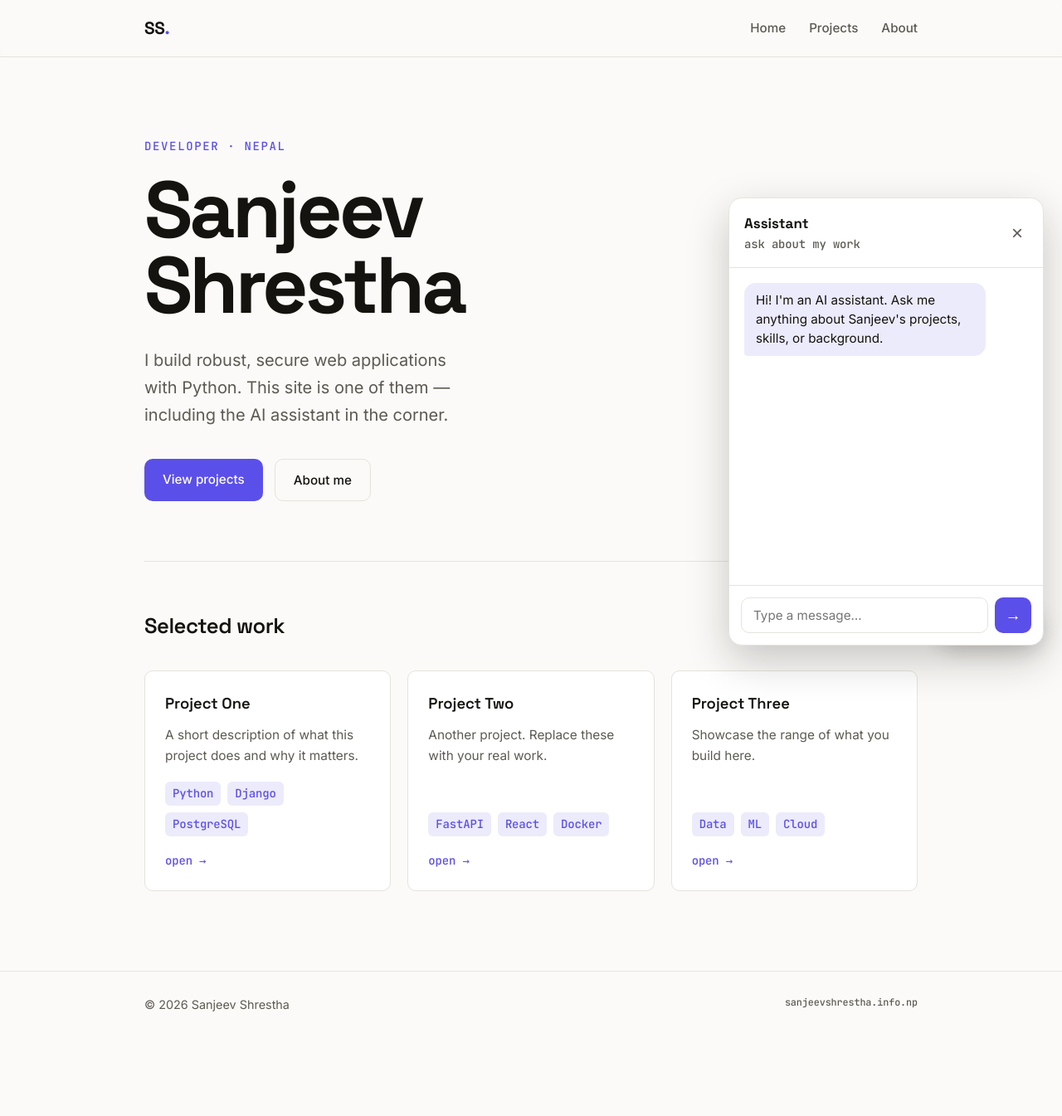
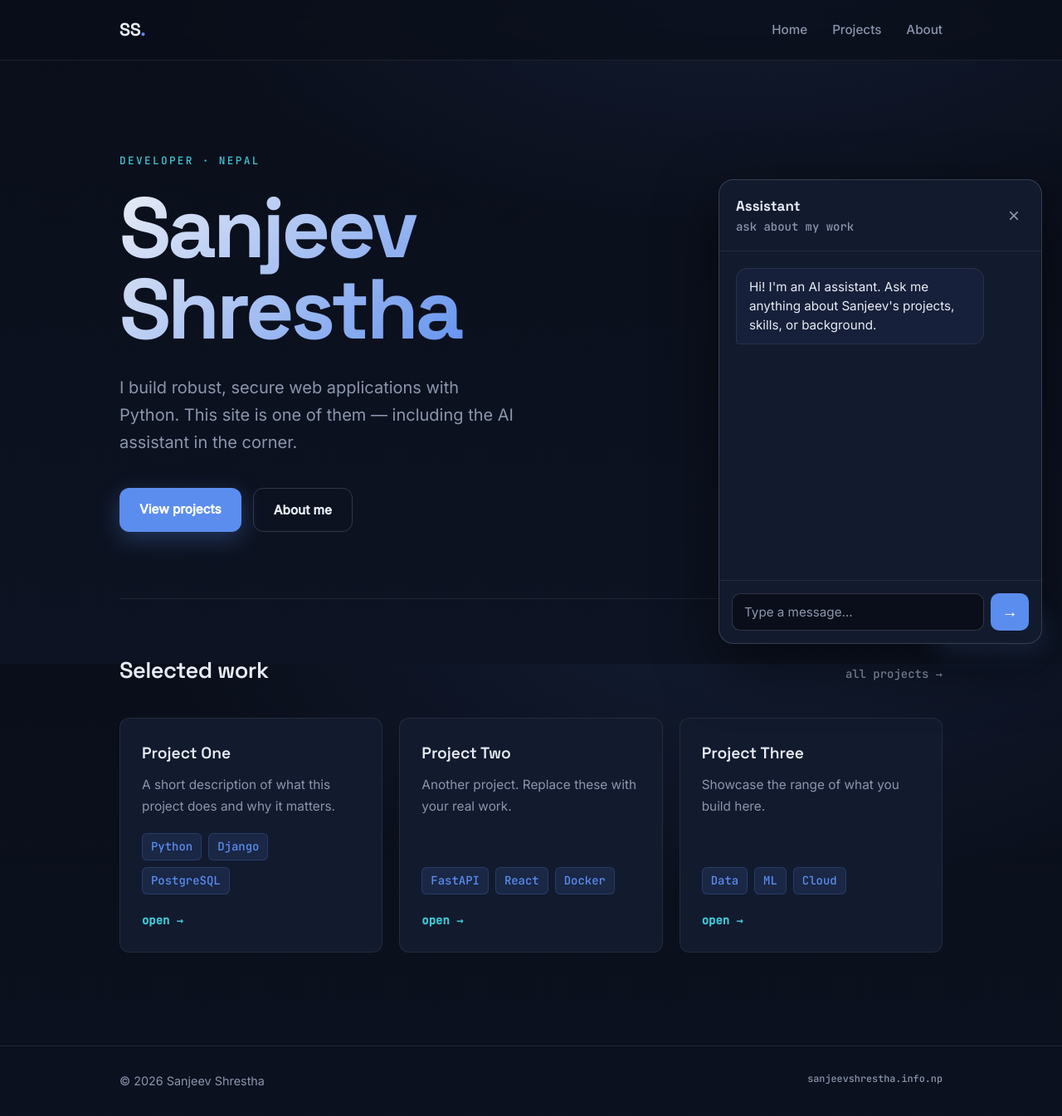
Before and after one commit to sanzunewar/portfolio, a Django app: page / in a window 1280 px wide. Shown: the whole page at 83% size. Before the commit the page ends 1219 px from the top, so only its background shows below. Run offline with Django 5.2, Linux system fonts and the light colour scheme; parts of the project's set-up code (start-up, migrations or seed data) failed here and were passed over.

Commit message:
add dark signal theme

```diff
--- a/static/css/style.css
+++ b/static/css/style.css
@@ -1,22 +1,29 @@
 :root {
-  --paper: #FBFAF8;
-  --ink: #14130F;
-  --ink-soft: #5C5A52;
-  --accent: #5B4FE9;
-  --accent-soft: #ECEBFB;
-  --hairline: #E5E3DB;
-  --radius: 10px;
-  --max: 980px;
+  --bg: #0A0E1A;
+  --bg-2: #0D1322;
+  --surface: #121A2E;
+  --surface-2: #16203A;
+  --text: #E8ECF5;
+  --muted: #8B96AD;
+  --accent: #5B8DEF;
+  --accent-2: #3FC7D4;
+  --hairline: rgba(255, 255, 255, 0.08);
+  --hairline-strong: rgba(255, 255, 255, 0.16);
+  --glow: rgba(91, 141, 239, 0.30);
+  --radius: 12px;
+  --max: 1040px;
 }
 
 * { box-sizing: border-box; }
-
 html { scroll-behavior: smooth; }
 
 body {
   margin: 0;
-  background: var(--paper);
-  color: var(--ink);
+  background:
+    radial-gradient(1200px 600px at 70% -10%, rgba(91, 141, 239, 0.12), transparent 60%),
+    linear-gradient(180deg, var(--bg) 0%, var(--bg-2) 100%);
+  background-attachment: fixed;
+  color: var(--text);
   font-family: "Inter", system-ui, sans-serif;
   line-height: 1.65;
   font-size: 17px;
@@ -24,115 +31,125 @@ body {
 }
 
 .container { width: 100%; max-width: var(--max); margin: 0 auto; padding: 0 24px; }
-.mono { font-family: "JetBrains Mono", ui-monospace, monospace; font-size: 0.82em; letter-spacing: -0.01em; }
-
+.mono { font-family: "JetBrains Mono", ui-monospace, monospace; font-size: 0.82em; letter-spacing: 0; }
 a { color: inherit; text-decoration: none; }
 
-/* --- Header / nav --- */
-.site-header { border-bottom: 1px solid var(--hairline); position: sticky; top: 0; background: rgba(251,250,248,0.85); backdrop-filter: blur(8px); z-index: 50; }
-.nav { display: flex; align-items: center; justify-content: space-between; height: 68px; }
-.brand { font-family: "Space Grotesk", sans-serif; font-weight: 700; font-size: 1.3rem; letter-spacing: -0.02em; }
+/* Header */
+.site-header {
+  position: sticky; top: 0; z-index: 50;
+  background: rgba(10, 14, 26, 0.72);
+  backdrop-filter: blur(12px);
+  border-bottom: 1px solid var(--hairline);
+}
+.nav { display: flex; align-items: center; justify-content: space-between; height: 72px; }
+.brand { font-family: "Space Grotesk", sans-serif; font-weight: 700; font-size: 1.35rem; letter-spacing: -0.02em; }
 .brand-dot { color: var(--accent); }
-.nav-links { display: flex; gap: 28px; }
-.nav-links a { color: var(--ink-soft); font-weight: 500; font-size: 0.95rem; transition: color 0.15s; }
-.nav-links a:hover { color: var(--ink); }
+.nav-links { display: flex; gap: 30px; }
+.nav-links a { color: var(--muted); font-weight: 500; font-size: 0.95rem; transition: color 0.18s; }
+.nav-links a:hover { color: var(--text); }
 
-/* --- Hero --- */
-.hero { padding: 96px 0 72px; }
-.eyebrow { color: var(--accent); text-transform: uppercase; letter-spacing: 0.12em; margin: 0 0 20px; }
+/* Hero */
+.hero { padding: 110px 0 80px; position: relative; }
+.eyebrow {
+  font-family: "JetBrains Mono", monospace; font-size: 0.8rem;
+  color: var(--accent-2); text-transform: uppercase; letter-spacing: 0.18em;
+  margin: 0 0 22px;
+}
 .hero-title {
-  font-family: "Space Grotesk", sans-serif;
-  font-weight: 700;
-  font-size: clamp(3.2rem, 9vw, 6rem);
-  line-height: 0.95;
-  letter-spacing: -0.04em;
+  font-family: "Space Grotesk", sans-serif; font-weight: 700;
+  font-size: clamp(3.4rem, 9vw, 6.4rem); line-height: 0.96; letter-spacing: -0.04em;
   margin: 0 0 28px;
+  background: linear-gradient(135deg, #E8ECF5 0%, #5B8DEF 55%, #3FC7D4 100%);
+  -webkit-background-clip: text; background-clip: text; color: transparent;
 }
-.hero-lede { font-size: 1.25rem; color: var(--ink-soft); max-width: 30ch; margin: 0 0 36px; }
+.hero-lede { font-size: 1.25rem; color: var(--muted); max-width: 38ch; margin: 0 0 38px; }
 .hero-actions { display: flex; gap: 14px; flex-wrap: wrap; }
 
-.btn { display: inline-block; padding: 12px 22px; border-radius: var(--radius); font-weight: 500; font-size: 0.95rem; transition: transform 0.12s, background 0.15s; }
+.btn { display: inline-block; padding: 13px 24px; border-radius: var(--radius); font-weight: 600; font-size: 0.95rem; transition: transform 0.14s, box-shadow 0.2s, background 0.2s, border-color 0.2s; }
 .btn:active { transform: translateY(1px); }
-.btn-primary { background: var(--accent); color: #fff; }
-.btn-primary:hover { background: #4a3fd6; }
-.btn-ghost { border: 1px solid var(--hairline); color: var(--ink); }
-.btn-ghost:hover { border-color: var(--ink); }
+.btn-primary { background: var(--accent); color: #fff; box-shadow: 0 8px 28px var(--glow); }
+.btn-primary:hover { background: #6f9bf3; box-shadow: 0 12px 36px var(--glow); }
+.btn-ghost { border: 1px solid var(--hairline-strong); color: var(--text); }
+.btn-ghost:hover { border-color: var(--accent); }
 
-/* --- Sections --- */
-.section { padding: 56px 0; border-top: 1px solid var(--hairline); }
-.section-head { display: flex; align-items: baseline; justify-content: space-between; margin-bottom: 32px; }
+/* Sections */
+.section { padding: 64px 0; border-top: 1px solid var(--hairline); }
+.section-head { display: flex; align-items: baseline; justify-content: space-between; margin-bottom: 34px; }
 .section h2, .page-head h1 { font-family: "Space Grotesk", sans-serif; font-weight: 600; letter-spacing: -0.02em; margin: 0; }
-.section h2 { font-size: 1.6rem; }
-.section-link { color: var(--ink-soft); transition: color 0.15s; }
-.section-link:hover { color: var(--accent); }
+.section h2 { font-size: 1.7rem; }
+.section-link { color: var(--muted); transition: color 0.18s; }
+.section-link:hover { color: var(--accent-2); }
+.page-head { padding: 90px 0 8px; }
+.page-head h1 { font-size: clamp(2.6rem, 6vw, 3.8rem); }
 
-.page-head { padding: 80px 0 8px; }
-.page-head h1 { font-size: clamp(2.4rem, 6vw, 3.6rem); }
+/* Cards */
+.card-grid { display: grid; grid-template-columns: repeat(auto-fill, minmax(280px, 1fr)); gap: 20px; }
+.card {
+  border: 1px solid var(--hairline); border-radius: var(--radius);
+  padding: 26px; background: var(--surface);
+  display: flex; flex-direction: column;
+  transition: border-color 0.2s, transform 0.2s, box-shadow 0.2s, background 0.2s;
+}
+.card:hover { border-color: var(--accent); transform: translateY(-4px); box-shadow: 0 16px 40px rgba(0, 0, 0, 0.4); background: var(--surface-2); }
+.card-title { font-family: "Space Grotesk", sans-serif; font-weight: 600; font-size: 1.2rem; margin: 0 0 10px; }
+.card-summary { color: var(--muted); font-size: 0.96rem; margin: 0 0 20px; flex: 1; }
+.tags { list-style: none; display: flex; flex-wrap: wrap; gap: 8px; padding: 0; margin: 0 0 20px; }
+.tags li { background: rgba(91, 141, 239, 0.12); color: var(--accent); padding: 4px 10px; border-radius: 6px; border: 1px solid rgba(91, 141, 239, 0.2); }
+.card-link { color: var(--accent-2); font-weight: 600; }
 
-/* --- Project cards --- */
-.card-grid { display: grid; grid-template-columns: repeat(auto-fill, minmax(260px, 1fr)); gap: 20px; }
-.card { border: 1px solid var(--hairline); border-radius: var(--radius); padding: 24px; background: #fff; display: flex; flex-direction: column; transition: border-color 0.15s, transform 0.15s; }
-.card:hover { border-color: var(--accent); transform: translateY(-3px); }
-.card-title { font-family: "Space Grotesk", sans-serif; font-weight: 600; font-size: 1.15rem; margin: 0 0 10px; }
-.card-summary { color: var(--ink-soft); font-size: 0.96rem; margin: 0 0 18px; flex: 1; }
-.tags { list-style: none; display: flex; flex-wrap: wrap; gap: 8px; padding: 0; margin: 0 0 18px; }
-.tags li { background: var(--accent-soft); color: var(--accent); padding: 3px 9px; border-radius: 6px; }
-.card-link { color: var(--accent); font-weight: 500; }
+/* Prose / about */
+.prose { max-width: 62ch; }
+.prose p { color: var(--muted); margin: 0 0 20px; font-size: 1.08rem; }
+.contact { display: flex; gap: 24px; flex-wrap: wrap; margin-top: 14px; }
+.contact a { color: var(--accent-2); }
 
-/* --- Prose / about --- */
-.prose { max-width: 60ch; }
-.prose p { color: var(--ink-soft); margin: 0 0 20px; font-size: 1.08rem; }
-.contact { display: flex; gap: 24px; flex-wrap: wrap; margin-top: 12px; }
-.contact a { color: var(--accent); }
+/* Footer */
+.site-footer { border-top: 1px solid var(--hairline); margin-top: 48px; padding: 30px 0; }
+.footer-inner { display: flex; justify-content: space-between; color: var(--muted); font-size: 0.9rem; }
 
-/* --- Footer --- */
-.site-footer { border-top: 1px solid var(--hairline); margin-top: 40px; padding: 28px 0; }
-.footer-inner { display: flex; justify-content: space-between; color: var(--ink-soft); font-size: 0.9rem; }
-
-/* --- Chat widget (the signature element) --- */
+/* Chat widget */
 .chat-launcher {
-  position: fixed; bottom: 22px; right: 22px; z-index: 60;
+  position: fixed; bottom: 24px; right: 24px; z-index: 60;
   display: inline-flex; align-items: center; gap: 9px;
-  background: var(--ink); color: var(--paper);
-  border: none; border-radius: 999px; padding: 13px 20px;
-  font-family: "Inter", sans-serif; font-weight: 500; font-size: 0.95rem;
-  cursor: pointer; box-shadow: 0 6px 24px rgba(20,19,15,0.18);
-  transition: transform 0.15s, box-shadow 0.15s;
+  background: var(--accent); color: #fff;
+  border: none; border-radius: 999px; padding: 14px 22px;
+  font-family: "Inter", sans-serif; font-weight: 600; font-size: 0.95rem;
+  cursor: pointer; box-shadow: 0 8px 30px var(--glow);
+  transition: transform 0.16s, box-shadow 0.2s;
 }
-.chat-launcher:hover { transform: translateY(-2px); box-shadow: 0 10px 30px rgba(20,19,15,0.24); }
-.chat-launcher-dot { width: 8px; height: 8px; border-radius: 50%; background: #5BE9A6; }
+.chat-launcher:hover { transform: translateY(-2px); box-shadow: 0 14px 40px var(--glow); }
+.chat-launcher-dot { width: 8px; height: 8px; border-radius: 50%; background: #5BE9A6; box-shadow: 0 0 8px #5BE9A6; }
 @media (prefers-reduced-motion: no-preference) { .chat-launcher-dot { animation: pulse 2s ease-in-out infinite; } }
-@keyframes pulse { 0%,100% { opacity: 1; } 50% { opacity: 0.4; } }
+@keyframes pulse { 0%, 100% { opacity: 1; } 50% { opacity: 0.35; } }
 
 .chat-panel {
-  position: fixed; bottom: 22px; right: 22px; z-index: 61;
-  width: min(380px, calc(100vw - 32px)); height: min(540px, calc(100vh - 80px));
-  background: #fff; border: 1px solid var(--hairline); border-radius: 16px;
+  position: fixed; bottom: 24px; right: 24px; z-index: 61;
+  width: min(390px, calc(100vw - 32px)); height: min(560px, calc(100vh - 90px));
+  background: var(--surface); border: 1px solid var(--hairline-strong); border-radius: 18px;
   display: flex; flex-direction: column; overflow: hidden;
-  box-shadow: 0 18px 50px rgba(20,19,15,0.22);
+  box-shadow: 0 24px 70px rgba(0, 0, 0, 0.55);
 }
-.chat-head { display: flex; align-items: center; justify-content: space-between; padding: 16px 18px; border-bottom: 1px solid var(--hairline); }
+.chat-head { display: flex; align-items: center; justify-content: space-between; padding: 17px 20px; border-bottom: 1px solid var(--hairline); }
 .chat-head strong { font-family: "Space Grotesk", sans-serif; }
-.chat-sub { display: block; color: var(--ink-soft); }
-.chat-close { background: none; border: none; font-size: 1.5rem; line-height: 1; color: var(--ink-soft); cursor: pointer; }
-.chat-close:hover { color: var(--ink); }
-
-.chat-log { flex: 1; overflow-y: auto; padding: 18px; display: flex; flex-direction: column; gap: 12px; }
-.msg { max-width: 85%; padding: 10px 14px; border-radius: 14px; font-size: 0.95rem; line-height: 1.5; white-space: pre-wrap; word-wrap: break-word; }
-.msg.bot { background: var(--accent-soft); color: var(--ink); align-self: flex-start; border-bottom-left-radius: 4px; }
+.chat-sub { display: block; color: var(--muted); }
+.chat-close { background: none; border: none; font-size: 1.5rem; line-height: 1; color: var(--muted); cursor: pointer; }
+.chat-close:hover { color: var(--text); }
+.chat-log { flex: 1; overflow-y: auto; padding: 20px; display: flex; flex-direction: column; gap: 12px; }
+.msg { max-width: 86%; padding: 11px 15px; border-radius: 14px; font-size: 0.95rem; line-height: 1.5; white-space: pre-wrap; word-wrap: break-word; }
+.msg.bot { background: var(--surface-2); color: var(--text); align-self: flex-start; border-bottom-left-radius: 4px; border: 1px solid var(--hairline); }
 .msg.user { background: var(--accent); color: #fff; align-self: flex-end; border-bottom-right-radius: 4px; }
-.msg.error { background: #FCEBEB; color: #A32D2D; align-self: flex-start; }
-.msg.typing { color: var(--ink-soft); font-style: italic; background: var(--accent-soft); align-self: flex-start; }
-
-.chat-form { display: flex; gap: 8px; padding: 14px; border-top: 1px solid var(--hairline); }
-.chat-form input { flex: 1; border: 1px solid var(--hairline); border-radius: 10px; padding: 11px 14px; font-family: inherit; font-size: 0.95rem; outline: none; }
+.msg.error { background: rgba(239, 91, 91, 0.14); color: #F2A0A0; align-self: flex-start; }
+.msg.typing { color: var(--muted); font-style: italic; background: var(--surface-2); align-self: flex-start; }
+.chat-form { display: flex; gap: 8px; padding: 15px; border-top: 1px solid var(--hairline); }
+.chat-form input { flex: 1; background: var(--bg); border: 1px solid var(--hairline-strong); border-radius: 10px; padding: 12px 14px; font-family: inherit; font-size: 0.95rem; color: var(--text); outline: none; }
+.chat-form input::placeholder { color: var(--muted); }
 .chat-form input:focus { border-color: var(--accent); }
-.chat-form button { background: var(--accent); color: #fff; border: none; border-radius: 10px; width: 44px; font-size: 1.2rem; cursor: pointer; transition: background 0.15s; }
-.chat-form button:hover { background: #4a3fd6; }
+.chat-form button { background: var(--accent); color: #fff; border: none; border-radius: 10px; width: 46px; font-size: 1.2rem; cursor: pointer; transition: background 0.18s; }
+.chat-form button:hover { background: #6f9bf3; }
 .chat-form button:disabled { opacity: 0.5; cursor: not-allowed; }
 
-/* --- Focus visibility (a11y floor) --- */
-a:focus-visible, button:focus-visible, input:focus-visible { outline: 2px solid var(--accent); outline-offset: 2px; }
+/* Accessibility */
+a:focus-visible, button:focus-visible, input:focus-visible { outline: 2px solid var(--accent-2); outline-offset: 2px; }
 
 @media (max-width: 620px) {
   .nav-links { gap: 18px; }
```
